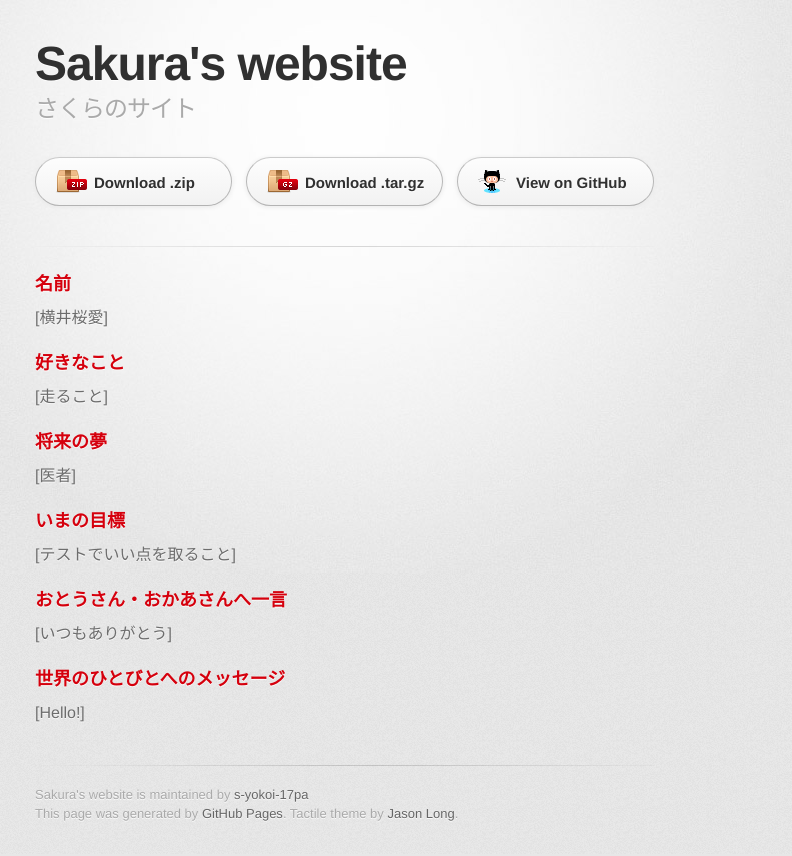
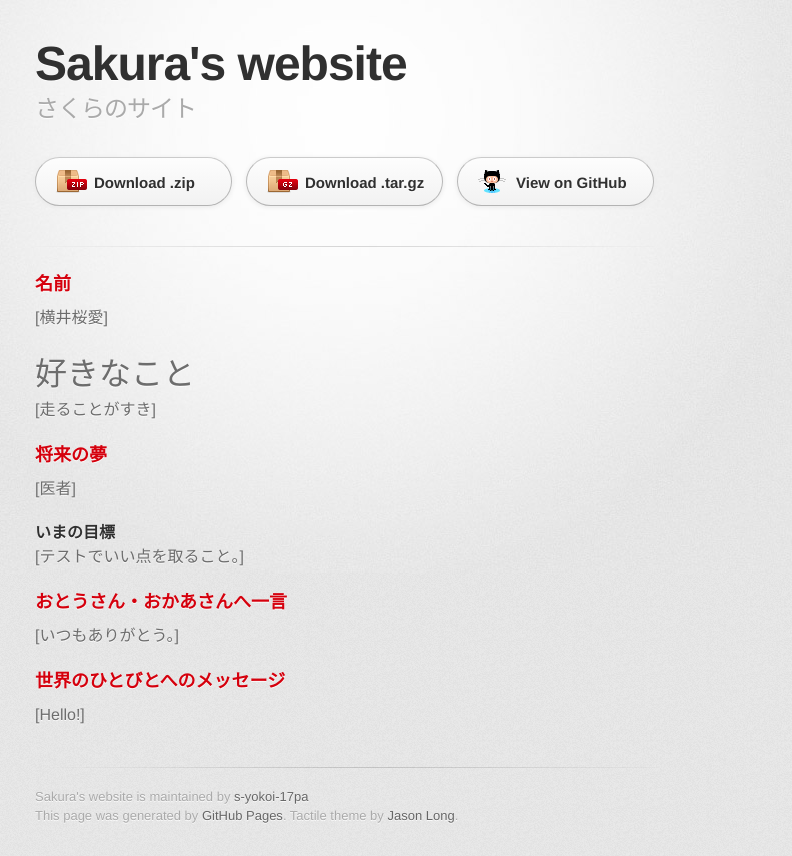
Before and after one commit to s-yokoi-17pa/web, a plain HTML site: page index.html in a window 1280 px wide. Shown: the whole page, without its empty margins (295-1087 px from the left). Drawn offline with Linux system fonts and the light colour scheme; a web font is replaced by a local one.

Commit message:
Update index.html

```diff
--- a/index.html
+++ b/index.html
@@ -36,25 +36,25 @@
 
 <p>[横井桜愛]</p>
 
-<h3>
+<h1>
 <a id="好きなこと" class="anchor" href="#%E5%A5%BD%E3%81%8D%E3%81%AA%E3%81%93%E3%81%A8" aria-hidden="true"><span aria-hidden="true" class="octicon octicon-link"></span></a>好きなこと</h3>
 
-<p>[走ること]</p>
+<p>[走ることがすき]</p>
 
 <h3>
 <a id="将来の夢" class="anchor" href="#%E5%B0%86%E6%9D%A5%E3%81%AE%E5%A4%A2" aria-hidden="true"><span aria-hidden="true" class="octicon octicon-link"></span></a>将来の夢</h3>
 
 <p>[医者]</p>
 
-<h3>
+<h4>
 <a id="いまの目標" class="anchor" href="#%E3%81%84%E3%81%BE%E3%81%AE%E7%9B%AE%E6%A8%99" aria-hidden="true"><span aria-hidden="true" class="octicon octicon-link"></span></a>いまの目標</h3>
 
-<p>[テストでいい点を取ること]</p>
+<p>[テストでいい点を取ること。]</p>
 
 <h3>
 <a id="おとうさんおかあさんへ一言" class="anchor" href="#%E3%81%8A%E3%81%A8%E3%81%86%E3%81%95%E3%82%93%E3%81%8A%E3%81%8B%E3%81%82%E3%81%95%E3%82%93%E3%81%B8%E4%B8%80%E8%A8%80" aria-hidden="true"><span aria-hidden="true" class="octicon octicon-link"></span></a>おとうさん・おかあさんへ一言</h3>
 
-<p>[いつもありがとう]</p>
+<p>[いつもありがとう。]</p>
 
 <h3>
 <a id="世界のひとびとへのメッセージ" class="anchor" href="#%E4%B8%96%E7%95%8C%E3%81%AE%E3%81%B2%E3%81%A8%E3%81%B3%E3%81%A8%E3%81%B8%E3%81%AE%E3%83%A1%E3%83%83%E3%82%BB%E3%83%BC%E3%82%B8" aria-hidden="true"><span aria-hidden="true" class="octicon octicon-link"></span></a>世界のひとびとへのメッセージ</h3>
```
